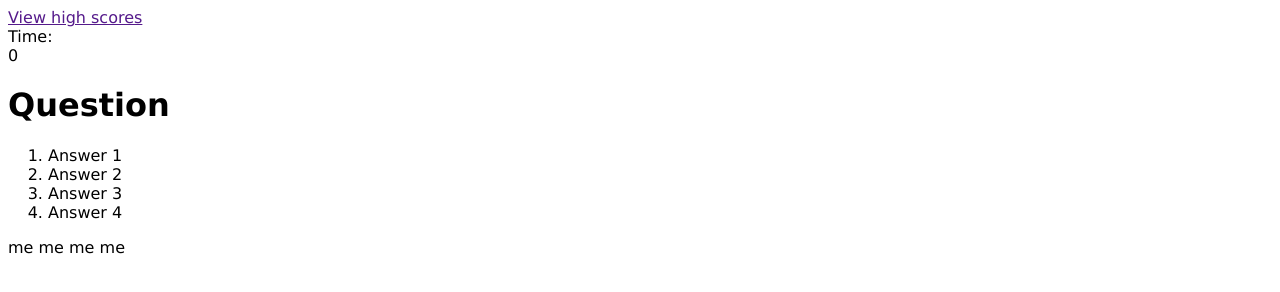
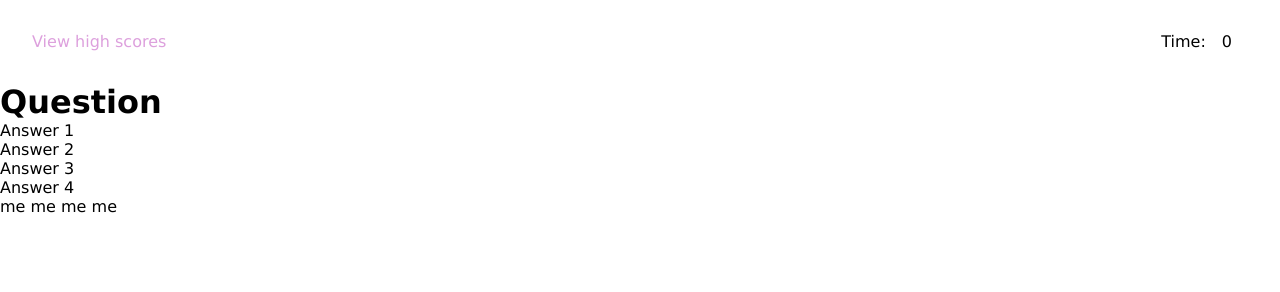
Before and after one commit to jonmanquincy/UoFUBootCampChallenge04, a plain HTML site: page index.html in a window 1280 px wide. Drawn offline with Linux system fonts and the light colour scheme.

Commit message:
topbar styling

```diff
--- a/assets/css/styles.css
+++ b/assets/css/styles.css
@@ -1,3 +1,46 @@
 * {
     font-family: Verdana, Geneva, Tahoma, sans-serif;
+    margin: 0;
+    padding: 0;
 }
+
+.topbar-flex {
+    display: flex;
+    flex-direction: row;
+    margin: 2rem;
+    justify-content: space-between;
+}
+
+a:link {
+    color: plum;
+    background-color: transparent;
+    text-decoration: none;
+}
+
+a:visited {
+    color: plum;
+    background-color: transparent;
+    text-decoration: none;
+}
+
+a:hover {
+    color: red;
+    background-color: transparent;
+    text-decoration: underline;
+}
+
+  a:active {
+    color: yellow;
+    background-color: transparent;
+    text-decoration: underline;
+}
+
+#timer {
+    display: flex;
+    flex-direction: row;
+    justify-content: space-between;
+}
+
+#current-time {
+    padding: 0rem 1rem;
+}
```
